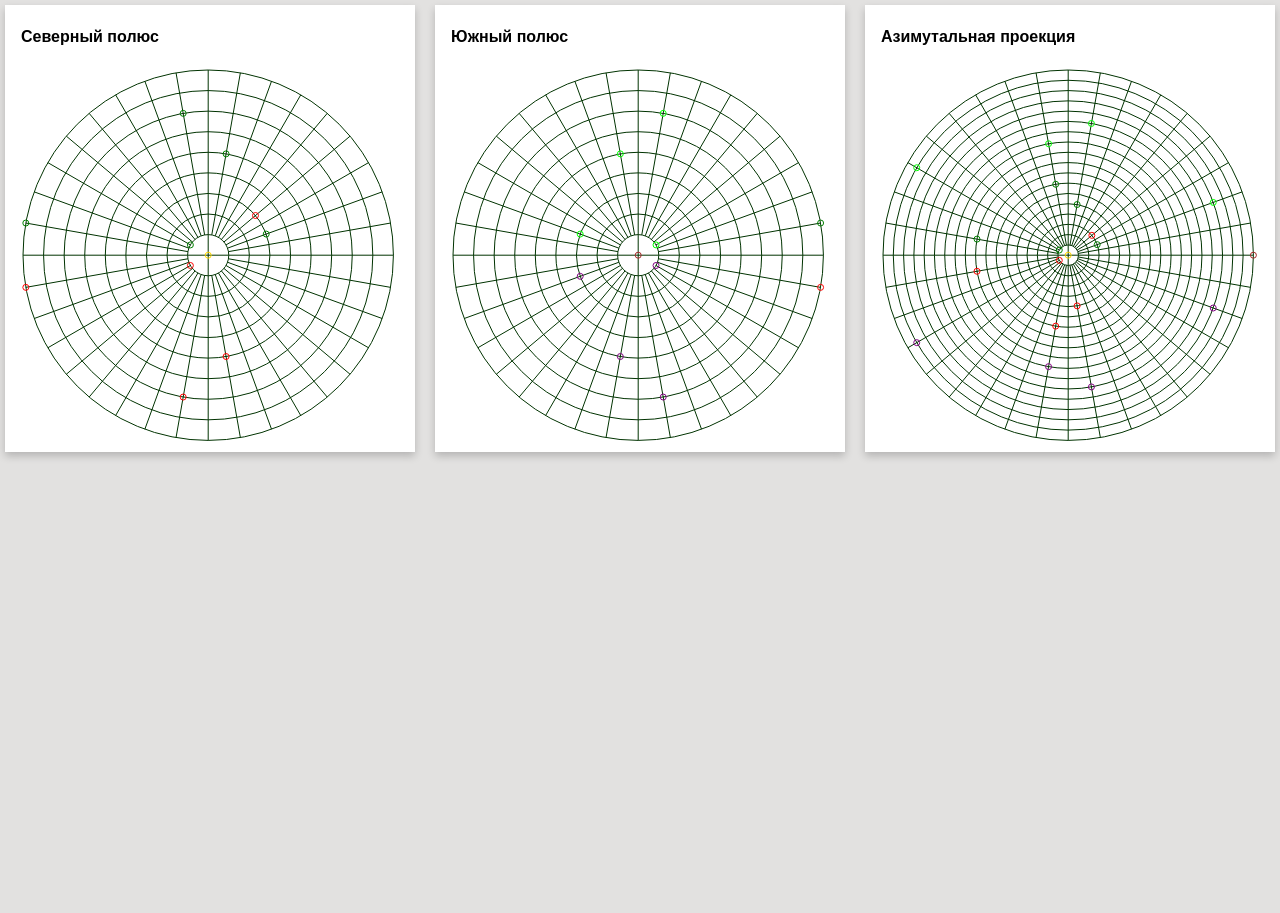
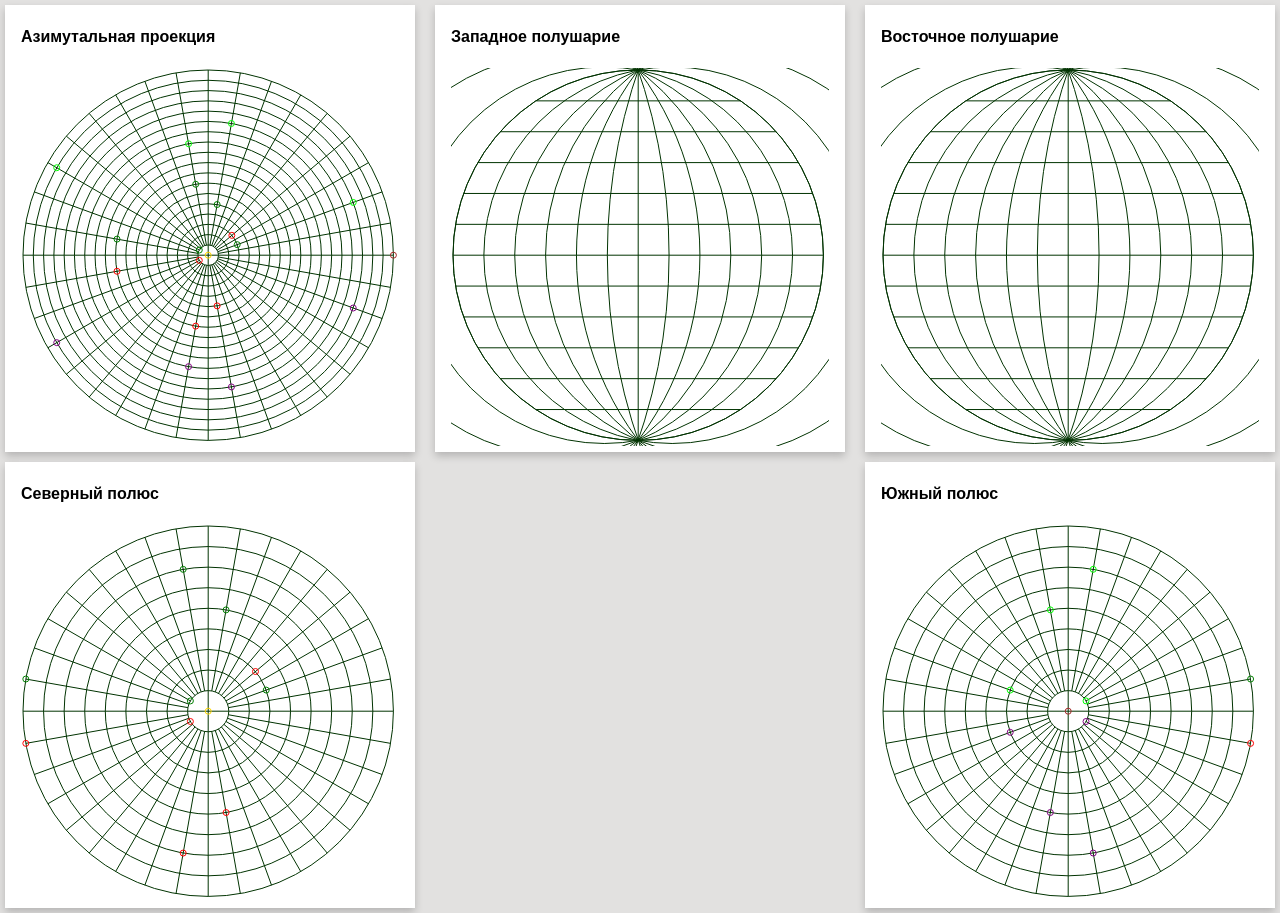
Before and after one commit to arkada38/HTML-Earth-Coordinates, a plain HTML site: page index.html in a window 1280 px wide. Before the commit the page ends 800 px from the top, so only its background shows below. Drawn offline with Linux system fonts and the light colour scheme.

Commit message:
east west

```diff
--- a/index.html
+++ b/index.html
@@ -16,6 +16,27 @@
 		<div class="container">
 			<div class="card-space">
 				<div class="card">
+					<h4>Азимутальная проекция</h4>
+					<canvas id="cv_azimuthal"></canvas>
+				</div>
+			</div>
+
+			<div class="card-space">
+				<div class="card">
+					<h4>Западное полушарие</h4>
+					<canvas id="cv_west"></canvas>
+				</div>
+			</div>
+
+			<div class="card-space">
+				<div class="card">
+					<h4>Восточное полушарие</h4>
+					<canvas id="cv_east"></canvas>
+				</div>
+			</div>
+
+			<div class="card-space">
+				<div class="card">
 					<h4>Северный полюс</h4>
 					<canvas id="cv_north"></canvas>
 				</div>
@@ -27,13 +48,6 @@
 					<canvas id="cv_south"></canvas>
 				</div>
 			</div>
-
-			<div class="card-space">
-				<div class="card">
-					<h4>Азимутальная проекция</h4>
-					<canvas id="cv_azimuthal"></canvas>
-				</div>
-			</div>
 		</div>
 	</body>
 </html>
--- a/script.js
+++ b/script.js
@@ -3,7 +3,7 @@
 
 var side, canvas, context, mouseX, mouseY, radius, canvasMargin;
 
-let azimuthal, north, south;
+let azimuthal, north, south, west, east;
 
 window.onload = function() {
     var size = window.innerWidth * 0.33 - 44;
@@ -13,38 +13,57 @@ window.onload = function() {
 		canvas: document.getElementById('cv_azimuthal'),
 		context: document.getElementById('cv_azimuthal').getContext('2d'),
 		side: size,
-		radius: size / 2 - canvasMargin
+		radius: size / 2 - canvasMargin,
+		steps: 18
 	}
 
 	north = {
 		canvas: document.getElementById('cv_north'),
 		context: document.getElementById('cv_north').getContext('2d'),
 		side: size,
-		radius: size / 2 - canvasMargin
+		radius: size / 2 - canvasMargin,
+		steps: 9
 	}
 
 	south = {
 		canvas: document.getElementById('cv_south'),
 		context: document.getElementById('cv_south').getContext('2d'),
 		side: size,
-		radius: size / 2 - canvasMargin
+		radius: size / 2 - canvasMargin,
+		steps: 9
 	}
 
-	azimuthal.canvas.addEventListener('click', function(evt) {
+	west = {
+		canvas: document.getElementById('cv_west'),
+		context: document.getElementById('cv_west').getContext('2d'),
+		side: size,
+		radius: size / 2 - canvasMargin,
+		steps: 12
+	}
+
+	east = {
+		canvas: document.getElementById('cv_east'),
+		context: document.getElementById('cv_east').getContext('2d'),
+		side: size,
+		radius: size / 2 - canvasMargin,
+		steps: 12
+	}
+
+	azimuthal.canvas.addEventListener('mousemove', function(evt) {
 		let mousePos = getMousePos(azimuthal.canvas, evt);
 		let coordinates = getCoordinates(azimuthal, mousePos);
 		draw();
 		drawPoint(coordinates.latitude, coordinates.longitude, "orange");
 	}, false);
 
-	north.canvas.addEventListener('click', function(evt) {
+	north.canvas.addEventListener('mousemove', function(evt) {
 		let mousePos = getMousePos(north.canvas, evt);
 		let coordinates = getCoordinates(north, mousePos);
 		draw();
 		drawPoint(coordinates.latitude, coordinates.longitude, "orange");
 	}, false);
 
-	south.canvas.addEventListener('click', function(evt) {
+	south.canvas.addEventListener('mousemove', function(evt) {
 		let mousePos = getMousePos(south.canvas, evt);
 		let coordinates = getCoordinates(south, mousePos);
 		draw();
@@ -60,10 +79,14 @@ window.onresize = function(event) {
 	azimuthal.side = size;
 	north.side = size;
 	south.side = size;
+	west.side = size;
+	east.side = size;
 
 	azimuthal.radius = azimuthal.side / 2 - canvasMargin;
 	north.radius = north.side / 2 - canvasMargin;
 	south.radius = south.side / 2 - canvasMargin;
+	west.radius = west.side / 2 - canvasMargin;
+	east.radius = east.side / 2 - canvasMargin;
 
     draw();
 };
@@ -72,9 +95,13 @@ window.onmousemove = function(event) {
     //draw();
 };
 
-function drawGrid(context, radius, steps) {
+function drawPoleGrid(map) {
+	let context = map.context;
+	let radius = map.radius - canvasMargin;
+	let steps = map.steps;
+
 	// Latitudes (окружности)
-	for (var i = 1; i <= steps; i++) {
+	for (let i = 1; i <= steps; i++) {
 		context.beginPath();
 		context.arc(radius + canvasMargin, radius + canvasMargin,
 			radius * i / steps, 0, 2 * Math.PI, false);
@@ -122,6 +149,70 @@ function drawGrid(context, radius, steps) {
 	context.stroke();
 }
 
+function drawHemisphereGrid(map) {
+	let context = map.context;
+	let radius = map.radius - canvasMargin;
+	let steps = map.steps;
+
+	context.beginPath();
+
+	// Окружность сферы
+	context.arc(radius + canvasMargin, radius + canvasMargin,
+		radius, 0, 2 * Math.PI, false);
+	context.lineWidth = 1;
+	context.strokeStyle = '#003300';
+
+	// Вертикаль
+	context.moveTo(radius + canvasMargin, canvasMargin);
+	context.lineTo(radius + canvasMargin, 2 * radius + canvasMargin);
+
+	context.stroke();
+	context.closePath();
+
+	// Latitudes (горизонтальные линии)
+	for (let i = 1; i < steps; i++) {
+		// Высота сегмента
+		let h = 2 * radius * i / steps;
+		// Длина хорды
+		t = Math.sqrt(h * (8 * radius - 4 * h));
+
+		context.beginPath();
+
+		context.moveTo(canvasMargin + radius - t / 2, h + canvasMargin);
+		context.lineTo(canvasMargin + radius + t / 2, h + canvasMargin);
+
+		context.lineWidth = 1;
+		context.strokeStyle = '#003300';
+		context.stroke();
+		context.closePath();
+	}
+
+	// Longitudes (дуги)
+	for (let i = 1; i < steps; i++) {
+		context.beginPath();
+
+		// Длина хорды (расстояние между полюсами)
+		let t = 2 * radius;
+		// Высота сегмента
+		let hs = t * i / steps;
+		if (i / steps > .5) hs = t * (i / steps - .5);
+		// Радиус окружности, дающей дугу
+		let r = hs / 2 + t ** 2 / 8 / hs;
+		// Высота равнобедренного треугольника
+		// Расстояние до центра окружности
+		let h = Math.sqrt(r ** 2 - t ** 2 / 4)
+		if (i / steps > .5) h = -h;
+
+		context.arc(radius + canvasMargin + h, radius + canvasMargin,
+			r, 0, 2 * Math.PI, false);
+
+		context.lineWidth = 1;
+		context.strokeStyle = '#003300';
+		context.stroke();
+		context.closePath();
+	}
+}
+
 function draw() {
 	azimuthal.context.canvas.width = azimuthal.side;
 	azimuthal.context.canvas.height = azimuthal.side;
@@ -132,12 +223,22 @@ function draw() {
 	south.context.canvas.width = south.side;
 	south.context.canvas.height = south.side;
 
+	west.context.canvas.width = west.side;
+	west.context.canvas.height = west.side;
+
+	east.context.canvas.width = east.side;
+	east.context.canvas.height = east.side;
+
 	// Azimuthal equidistant
-	drawGrid(azimuthal.context, azimuthal.radius - canvasMargin, 18);
+	drawPoleGrid(azimuthal);
 	// North pole
-	drawGrid(north.context, north.radius - canvasMargin, 9);
+	drawPoleGrid(north);
 	// South pole
-	drawGrid(south.context, south.radius - canvasMargin, 9);
+	drawPoleGrid(south);
+	// West hemisphere
+	drawHemisphereGrid(west);
+	// East hemisphere
+	drawHemisphereGrid(east);
 
 	drawPoint(80, -150, 'red');
 	drawPoint(80, +150, 'green');
```
Also changed, not shown: Images/EastHemisphereOrto.png (added).
